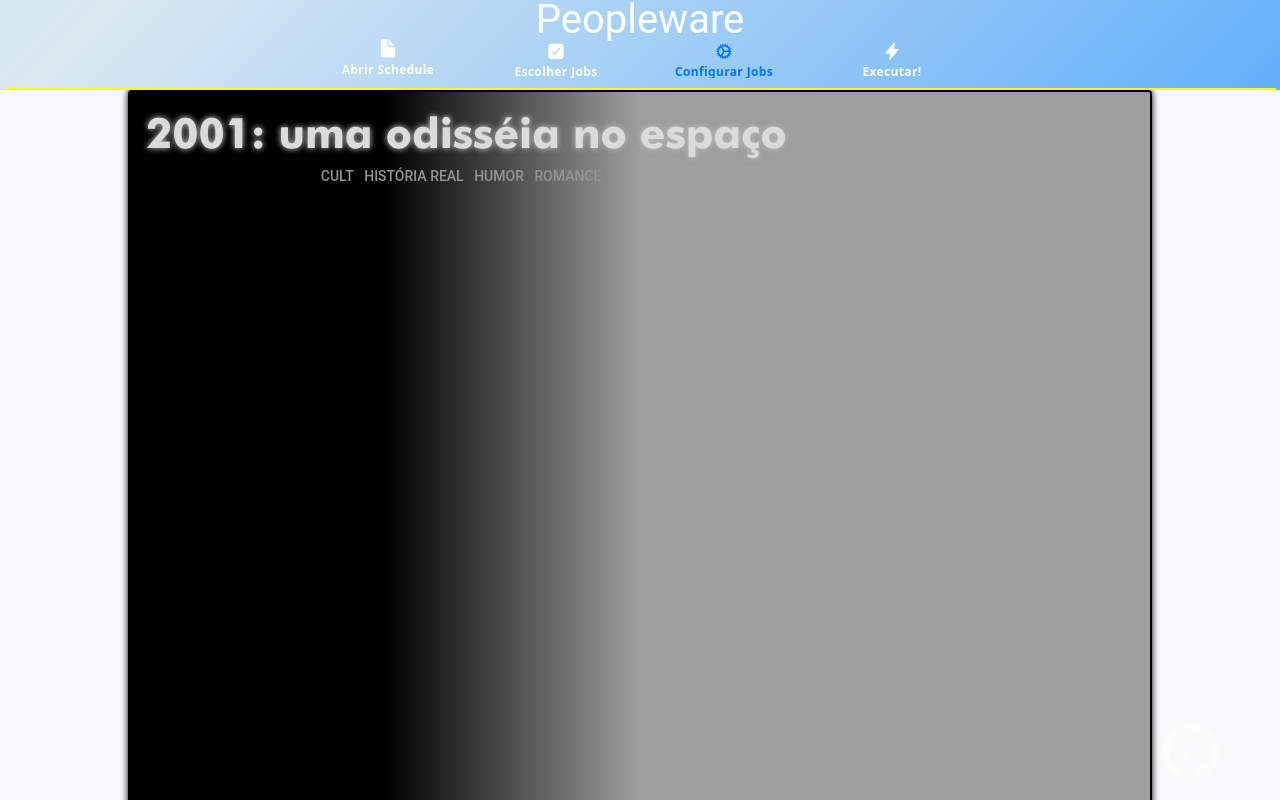
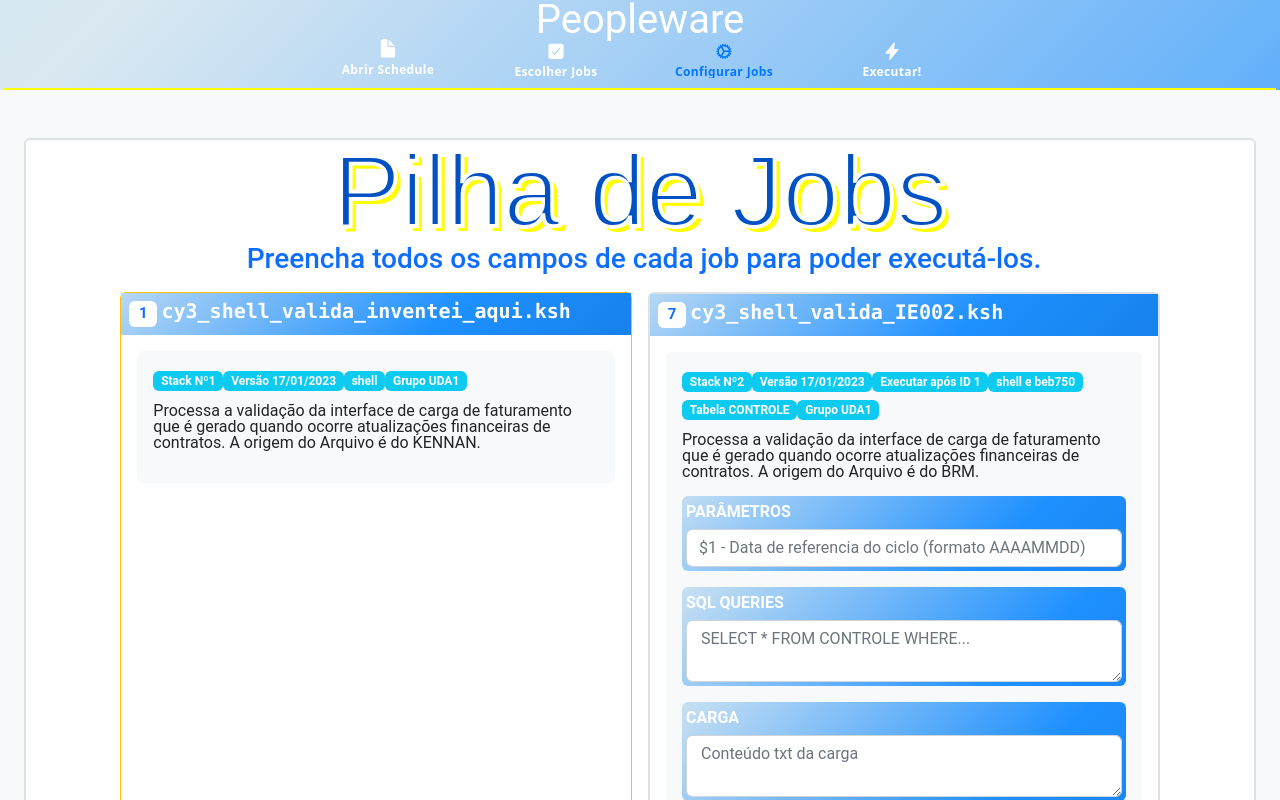
Before and after one commit to JC-Aguiar/DetMakerClient, a React (Create React App) app: page /det-maker/config in a window 1280 px wide. Built offline with nearby package versions, Linux system fonts and the light colour scheme.

Commit message:
Todas as páginas bácias convertidas para ionic

```diff
--- a/src/App.css
+++ b/src/App.css
@@ -389,6 +389,11 @@ ion-content#intro-bg {
   --background-hover: var(--ion-color-warning);
 }
 
+#flash {
+  height: calc(20vh + 3vw);
+  width: calc(20vh + 3vw);
+}
+
 /* ESCOLHER JOBS */
 #capa-schedule {
   padding-top: 2vh;
@@ -413,6 +418,17 @@ td div {
   width: 100%;
 }
 
+.jobs-nome {
+  word-break: break-all;
+}
+
+#det-check {
+  position: absolute;
+  right: 2%;
+  bottom: 1%;
+}
+
+
 @media (max-width: 767px) {
 
   .destaque {
--- a/src/App.tsx
+++ b/src/App.tsx
@@ -26,9 +26,11 @@ import '@ionic/react/css/display.css';
 import './theme/variables.css';
 import { useState } from 'react';
 import { playCircle, radio, library, search, document, checkbox, cog, flash, personCircle } from 'ionicons/icons';
-import Login from './components/Login';
+import Login from './pages/Login';
 import AbrirSchedule from './pages/AbrirSchedule';
 import EscolherJobs from './pages/EscolherJobs';
+import ConfigurarJobs from './pages/ConfigurarJobs';
+import ExecutarJobs from './pages/ExecutarJobs';
 
 setupIonicReact();
 
@@ -83,8 +85,8 @@ const App = () => {
                     <IonRouterOutlet>
                         <Route path="/det-maker/open"   render={() => <AbrirSchedule />} exact={true} />
                         <Route path="/det-maker/select" render={() => <EscolherJobs />} exact={true} />
-                        <Route path="/det-maker/config" render={() => <Page page={page} />} exact={true} />
-                        <Route path="/det-maker/run"    render={() => <Page page={page} />} exact={true} />
+                        <Route path="/det-maker/config" render={() => <ConfigurarJobs />} exact={true} />
+                        <Route path="/det-maker/run"    render={() => <ExecutarJobs />} exact={true} />
                         <Route><Redirect to="/det-maker/open" /></Route>
                     </IonRouterOutlet>
                     <IonTabBar slot="top"
--- a/src/components/Acount.tsx
+++ b/src/components/Acount.tsx
@@ -1,6 +1,6 @@
 import { IonItem } from "@ionic/react";
 import React, { useState } from "react";
-import Login from "./Login";
+import Login from "../pages/Login";
 import User from "./User";
 import UsuarioModel, { UsuarioInterface } from "./UsuarioModel";
 
--- /dev/null
+++ b/src/pages/ConfigurarJobs.tsx
@@ -0,0 +1,100 @@
+import { IonApp, IonButton, IonContent, IonIcon, IonPage, ScrollDetail, useIonViewDidEnter } from '@ionic/react';
+import { useParams } from 'react-router';
+
+const ConfigurarJobs = (props: any) => {
+    const { name } = useParams<{ name: string }>();
+
+    return (
+        <IonPage>
+            <IonContent fullscreen={true} scrollEvents={true} >
+            <div className='pt-3 pt-md-5'></div>
+                <div id="capa-jobs" className="row justify-content-center border border-2 rounded rounded-2 bg-white p-3 p-md-0 mx-0 mx-md-4">
+                    <h1 className="card-title destaque lh-1 m-0 text-center">Pilha de Jobs</h1>
+                    <h3 className="card-text h3 text-primary ms-2 text-center">Preencha todos os campos de cada job para poder executá-los.</h3>
+                    {/* CARD JOB 1 */}
+                    <div className="jobs col-12 col-md-5 card border-warning border-2 p-0 m-2 rounded-top rounded-4">
+                        {/* header */}
+                        <h4 className="card-title jobs-nome lh-1 m-0 banner p-2">
+                            <span className="badge bg-white me-1 text-primary">1</span>
+                            <span className="font-monospace text-white fw-bold">cy3_shell_valida_inventei_aqui.ksh</span>
+                        </h4>
+                        {/* check-mark */}
+                        <svg id="det-check" xmlns="http://www.w3.org/2000/svg" width="32" height="32" fill="currentColor"
+                            className="bi bi-check2-circle text-warning" viewBox="0 0 16 16">
+                            <path
+                                d="M2.5 8a5.5 5.5 0 0 1 8.25-4.764.5.5 0 0 0 .5-.866A6.5 6.5 0 1 0 14.5 8a.5.5 0 0 0-1 0 5.5 5.5 0 1 1-11 0z" />
+                            <path
+                                d="M15.354 3.354a.5.5 0 0 0-.708-.708L8 9.293 5.354 6.646a.5.5 0 1 0-.708.708l3 3a.5.5 0 0 0 .708 0l7-7z" />
+                        </svg>
+                        {/* infos */}
+                        <div className="card-text text-dark rounded rounded-2 bg-light p-3 m-3">
+                            {/* infos-descrição */}
+                            <p className="lh-1">
+                                <span className="badge bg-info my-1">Stack Nº1</span>
+                                <span className="badge bg-info my-1">Versão 17/01/2023</span>
+                                <span className="badge bg-info my-1">shell</span>
+                                <span className="badge bg-info my-1">Grupo UDA1</span>
+                                <div className="my-2"></div>
+                                Processa a validação da interface de carga de faturamento que é gerado
+                                quando ocorre atualizações financeiras de contratos. A origem do Arquivo é do KENNAN.
+                            </p>
+                        </div>
+                    </div>
+                    {/* CARD JOB 7 */}
+                    <div className="jobs col-12 col-md-5 card border border-2 p-0 m-2 rounded-top rounded-4">
+                        {/* header */}
+                        <h4 className="card-title jobs-nome lh-1 m-0 banner p-2">
+                            <span className="badge bg-white me-1 text-primary">7</span>
+                            <span className="font-monospace text-white fw-bold">cy3_shell_valida_IE002.ksh</span>
+                        </h4>
+                        {/* infos */}
+                        <div className="card-text text-dark rounded rounded-2 bg-light p-3 m-3">
+                            {/* infos-descrição */}
+                            <p className="lh-1">
+                                <span className="badge bg-info my-1">Stack Nº2</span>
+                                <span className="badge bg-info my-1">Versão 17/01/2023</span>
+                                <span className="badge bg-info my-1">Executar após ID 1</span>
+                                <span className="badge bg-info my-1">shell e beb750</span>
+                                <span className="badge bg-info my-1">Tabela CONTROLE</span>
+                                <span className="badge bg-info my-1">Grupo UDA1</span>
+                                <div className="my-2"></div>
+                                Processa a validação da interface de carga de faturamento que é gerado
+                                quando ocorre atualizações financeiras de contratos. A origem do Arquivo é do BRM.
+                            </p>
+                            {/* infos-parâmetros */}
+                            <div className="p-1 mb-3 banner rounded rounded-2">
+                                <label className="form-label fw-bold text-white" htmlFor="job7-param-1">
+                                    PARÂMETROS
+                                </label>
+                                <input id="job7-param-1" type="text" className="form-control"
+                                    aria-label="Sizing example input"
+                                    aria-describedby="inputGroup-sizing-default"
+                                    placeholder="$1 - Data de referencia do ciclo (formato AAAAMMDD)" />
+                            </div>
+                            {/* infos-query */}
+                            <div className="p-1 mb-3 banner rounded rounded-2">
+                                <label className="form-label fw-bold text-white align-items-start" htmlFor="job7-sql-1">
+                                    SQL QUERIES
+                                </label>
+                                <textarea id="job7-sql-1" className="form-control" aria-label="With textarea"
+                                    placeholder="SELECT * FROM CONTROLE WHERE..."></textarea>
+                            </div>
+                            {/* infos-arquivo entrada */}
+                            <div className="p-1 mb-3 banner rounded rounded-2">
+                                <label className="form-label fw-bold text-white align-items-start" htmlFor="job7-carga-1">
+                                    CARGA
+                                </label>
+                                <textarea id="job7-carga-1" className="form-control" aria-label="With textarea"
+                                    placeholder="Conteúdo txt da carga"></textarea>
+                            </div>
+                        </div>
+                    </div>
+                    <div className='mb-5'></div>
+                </div>
+                <div className='pt-3 pt-md-5'></div>
+            </IonContent>
+        </IonPage>
+    );
+};
+
+export default ConfigurarJobs;
--- a/src/pages/EscolherJobs.tsx
+++ b/src/pages/EscolherJobs.tsx
@@ -15,7 +15,7 @@ const EscolherJobs = (props: any) => {
                 scrollEvents={true}
             >
                 <div className='pt-3 pt-md-5'></div>
-                <div className="card border border-2 p-3 mx-0 mx-md-4" id="capa-schedule">
+                <div className="card border bg-white border-2 p-3 mx-0 mx-md-4" id="capa-schedule">
                     <h1 className="card-title destaque lh-1 m-0 text-center">
                         Schedule
                     </h1>
@@ -167,7 +167,9 @@ const EscolherJobs = (props: any) => {
                             </table>
                         </section>
                     </div>
+                    <div className='mb-5'></div>
                 </div>
+                <div className='pt-3 pt-md-5'></div>
             </IonContent>
         </IonPage>
     );
--- /dev/null
+++ b/src/pages/ExecutarJobs.tsx
@@ -0,0 +1,33 @@
+import { IonApp, IonButton, IonContent, IonFab, IonFabButton, IonIcon, IonPage, ScrollDetail, useIonViewDidEnter } from '@ionic/react';
+import { useParams } from 'react-router';
+import { flash, folderOpen, logoGoogle } from 'ionicons/icons';
+
+const ExecutarJobs = (props: any) => {
+    const { name } = useParams<{ name: string }>();
+
+    return (
+        <IonPage>
+            <IonContent fullscreen={true} scrollEvents={true} >
+                <div className='pt-3 pt-md-5'></div>
+                <div className="card border border-2 p-3 mx-0 mx-md-4" id="capa-abrir">
+                    <div className="progress" role="progressbar" aria-label="Animated striped example" >
+                        <div className="progress-bar progress-bar-striped progress-bar-animated" style={{width: "100%"}}></div>
+                    </div>
+                    <h1 className="card-title destaque lh-1 m-0 text-center">
+                        Executando
+                    </h1>
+                    <h3 className="card-text h3 text-primary ms-2 mt-2 text-center">
+                        Aguarde a aplicação executar toda a pilha de Jobs para termos o log completo.
+                    </h3>
+                    <div className='d-flex justify-content-center'>
+                        <IonIcon id="flash" className="text-secondary " icon={flash} ></IonIcon>
+                    </div>
+                    <div className='mb-5'></div>
+
+                </div>
+            </IonContent>
+        </IonPage>
+    );
+};
+
+export default ExecutarJobs;
--- a/src/components/Login.tsx
+++ b/src/pages/Login.tsx
@@ -13,9 +13,9 @@ import {
     IonFabButton,
     IonIcon,
 } from "@ionic/react";
-import Avatar from "./Avatar";
-import LoginModal from "./LoginModal";
-import { UsuarioInterface } from "./UsuarioModel";
+import Avatar from "../components/Avatar";
+import LoginModal from "../components/LoginModal";
+import { UsuarioInterface } from "../components/UsuarioModel";
 import { logoGoogle } from "ionicons/icons";
 
 const Login = (props: any) => {
```
Also changed, not shown: src/resources/flash.svg (added).
